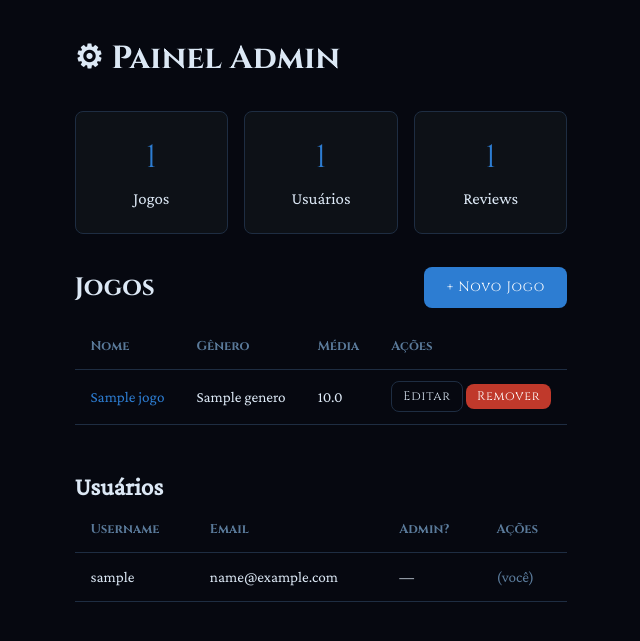
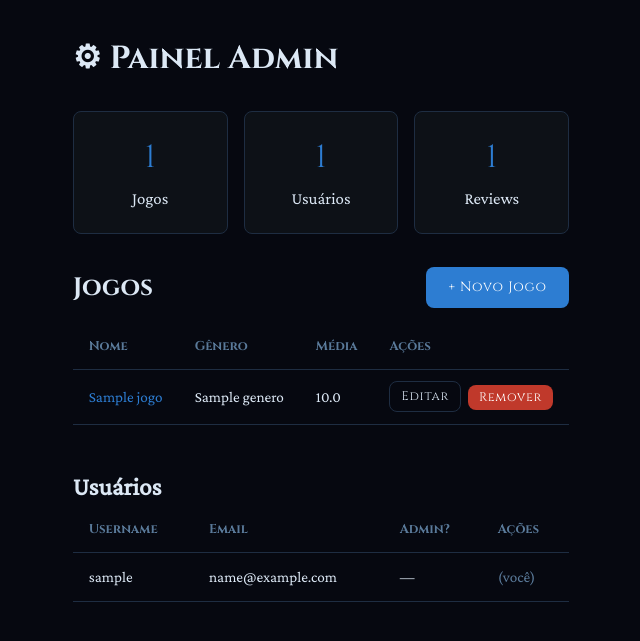
Before and after one commit to EmidioAF/Projeto-Exp.-Criativa, a FastAPI app: template the_keep/templates/admin.html in a window 1280 px wide. Shown: the part 71-712 px from the top of the page, without its empty margins (319-959 px from the left). Run offline with FastAPI, Linux system fonts and the light colour scheme; the template is opened without the code that fills it: most values are stand-ins (such as "Sample title", 1, 10 or a date in 2020); grey boxes marked "Sample" are stand-in pictures.

Commit message:
Refactor admin table layout with scrollable divs

```diff
--- a/the_keep/templates/admin.html
+++ b/the_keep/templates/admin.html
@@ -14,6 +14,7 @@
       <h2>Jogos</h2>
       <a href="/admin/jogo/novo" class="btn-primary">+ Novo Jogo</a>
     </div>
+    <div class="table-scroll">
       <table class="admin-table">
         <thead><tr><th>Nome</th><th>Gênero</th><th>Média</th><th>Ações</th></tr></thead>
         <tbody>
@@ -23,20 +24,24 @@
             <td>{{ j.genero or '—' }}</td>
             <td>{{ "%.1f"|format(j.media_reviews|float) }}</td>
             <td>
+              <div class="actions-cell">
                 <a href="/admin/jogo/{{ j.id }}/editar" class="btn-xs btn-outline">Editar</a>
                 <form method="post" action="/admin/jogo/{{ j.id }}/excluir" style="display:inline"
                       onsubmit="return confirm('Remover {{ j.nome }}?')">
                   <button type="submit" class="btn-xs btn-danger">Remover</button>
                 </form>
+              </div>
             </td>
           </tr>
         {% endfor %}
         </tbody>
       </table>
+    </div>
   </section>
 
   <section>
     <h2>Usuários</h2>
+    <div class="table-scroll">
       <table class="admin-table">
         <thead><tr><th>Username</th><th>Email</th><th>Admin?</th><th>Ações</th></tr></thead>
         <tbody>
@@ -47,6 +52,7 @@
             <td>{% if u.is_admin %}✔{% else %}—{% endif %}</td>
             <td>
               {% if u.id != usuario.id %}
+              <div class="actions-cell">
                 <form method="post" action="/admin/usuario/{{ u.id }}/toggle-admin" style="display:inline">
                   <button type="submit" class="btn-xs btn-outline">
                     {% if u.is_admin %}Remover Admin{% else %}Tornar Admin{% endif %}
@@ -56,6 +62,7 @@
                       onsubmit="return confirm('Excluir {{ u.username }}?')">
                   <button type="submit" class="btn-xs btn-danger">Excluir</button>
                 </form>
+              </div>
               {% else %}
               <span class="text-muted">(você)</span>
               {% endif %}
@@ -64,6 +71,7 @@
         {% endfor %}
         </tbody>
       </table>
+    </div>
   </section>
 </div>
 {% endblock %}
```
Lines whose indentation alone changed are shown as unchanged.
